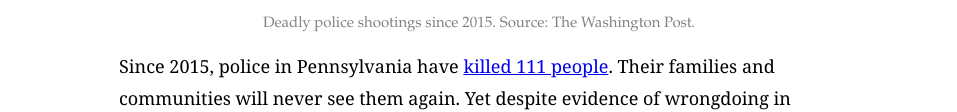
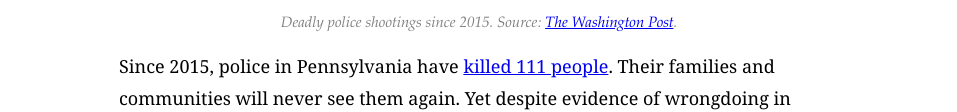
Before and after one commit to ktaquechel/ktaquechel.github.io, a plain HTML site: page saferpolicingR.html in a window 1280 px wide. Shown: the part 841-953 px from the top of the page, without its empty margins (161-1118 px from the left). Drawn offline with Linux system fonts and the light colour scheme.

Commit message:
Update saferpolicingR.html

```diff
--- a/saferpolicingR.html
+++ b/saferpolicingR.html
@@ -121,7 +121,7 @@
             slow.&rdquo;
          </p>
          <p align="center"><img src="https://raw.githubusercontent.com/nolankav/nolankav.github.io/master/waposhootingmap.png" alt="Deadly police shootings in PA" width="60%" height="auto" /></p>
-         <p align="center" style="color: gray; font-family: Palatino; font-size: 15px; line-height: 1.25;">Deadly police shootings since 2015. Source: The Washington Post.</p>
+         <p align="center" style="color: gray; font-family: Palatino; font-size: 15px; line-height: 1.25"><i>Deadly police shootings since 2015. Source: <a href="https://www.washingtonpost.com/graphics/investigations/police-shootings-database/" target="_blank">The Washington Post</a>.</i></p>
          <p>
             Since 2015, police in Pennsylvania have <a href="https://www.washingtonpost.com/graphics/investigations/police-shootings-database/" target="_blank">killed 111 people</a>. Their families and communities will never see them again.
             Yet despite evidence of wrongdoing in many cases, no officers have been convicted, and few police departments have undergone reform.
```
